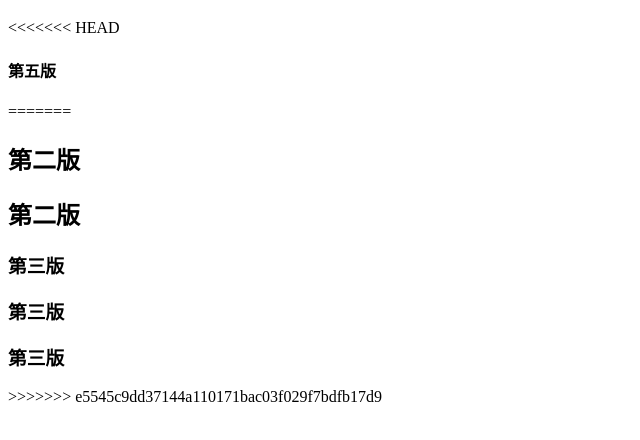
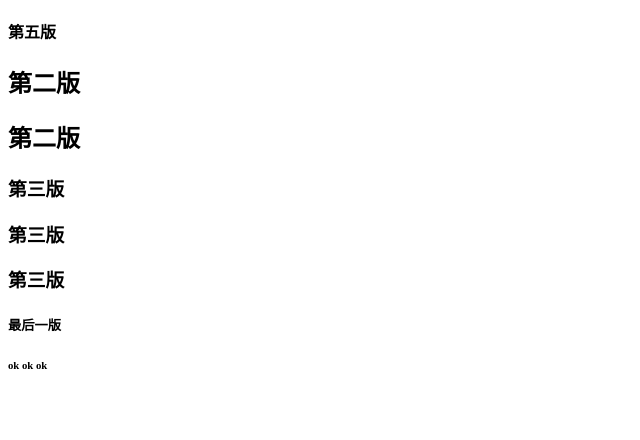
Before and after one commit to 601460455/text, a plain HTML site: page index.html in a window 1280 px wide. Shown: the part 70-510 px from the top of the page, without its empty margins (0-640 px from the left). Drawn offline with Linux system fonts and the light colour scheme.

Commit message:
最后一次修改

```diff
--- a/index.html
+++ b/index.html
@@ -9,15 +9,15 @@
 
 <body>
     <h1>第一版</h1>
-<<<<<<< HEAD
     <h4>第五版</h4>
-=======
     <h2>第二版</h2>
     <h2>第二版</h2>
     <h3>第三版</h3>
     <h3>第三版</h3>
     <h3>第三版</h3>
->>>>>>> e5545c9dd37144a110171bac03f029f7bdfb17d9
+    <h5>最后一版</h5>
+    <h6>ok ok ok
+    </h6>
 </body>
 
 </html>
```
